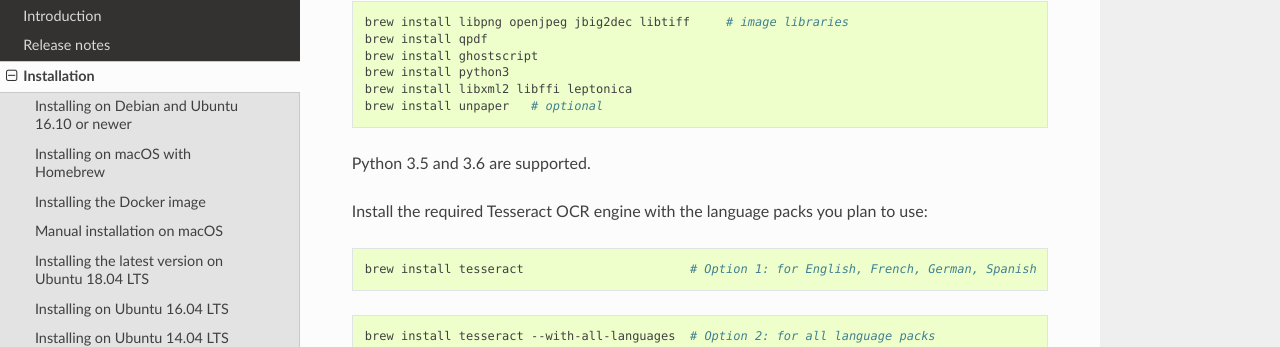
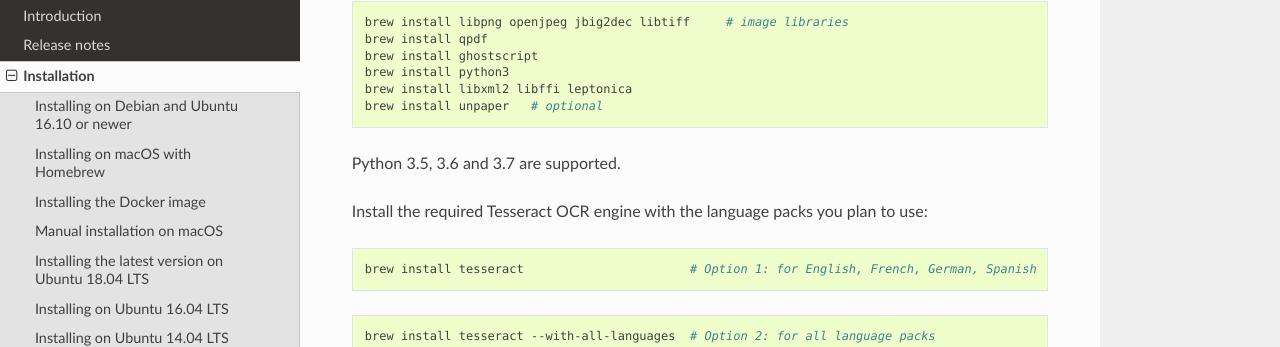
Before and after one commit to Felix-Brandstetter/Projektpraktikum-Realisierung-innovativer-Dienste, a Sphinx documentation site: the page built from docs/installation.rst, in a window 1280 px wide and 900 px high, scrolled down 3863 px. Shown: the part 104-451 px from the top of the window. Built offline with Sphinx 7.4.7 and the Read the Docs theme 2.0.0, drawn with Linux system fonts in a browser that asks for light colours; pages that are not in the unit, such as notebooks, are missing from menus.

Commit message:
Add Python 3.7 support

```diff
--- a/README.rst
+++ b/README.rst
@@ -125,9 +125,7 @@
 Requirements
 ------------
 
-Runs on CPython 3.6, and requires external program installations of Ghostscript, Tesseract OCR, QPDF, and Leptonica. ocrmypdf is pure Python, but uses CFFI to portably generate library bindings.
-
-Python 3.5 is also supported.
+Runs on CPython 3.5, 3.6 and 3.7. Requires external program installations of Ghostscript, Tesseract OCR, QPDF, and Leptonica. ocrmypdf is pure Python, but uses CFFI to portably generate library bindings.
 
 Press & Media
 -------------
--- a/docs/installation.rst
+++ b/docs/installation.rst
@@ -168,7 +168,7 @@
     brew install libxml2 libffi leptonica
     brew install unpaper   # optional
 
-Python 3.5 and 3.6 are supported.
+Python 3.5, 3.6 and 3.7 are supported.
 
 Install the required Tesseract OCR engine with the language packs you plan to use:
 
--- a/setup.py
+++ b/setup.py
@@ -221,6 +221,7 @@
     classifiers=[
         "Programming Language :: Python :: 3.5",
         "Programming Language :: Python :: 3.6",
+        "Programming Language :: Python :: 3.7",
         "Development Status :: 5 - Production/Stable",
         "Environment :: Console",
         "Intended Audience :: End Users/Desktop",
```
Also changed, not shown: .travis.yml, 1 other file.
